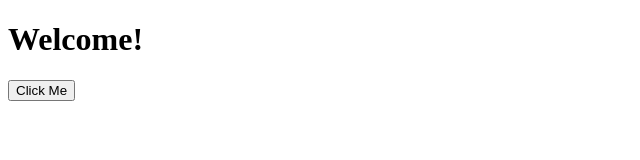
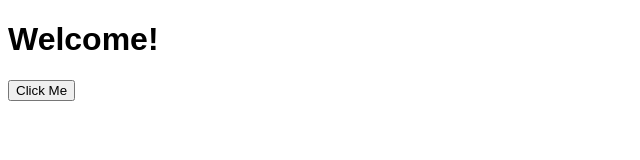
Before and after one commit to The1der4/the1der4.github.io, a plain HTML site: page index.html in a window 1280 px wide. Shown: the full height of the page, 0-640 px from the left. Drawn offline with Linux system fonts and the light colour scheme.

Commit message:
font add

```diff
--- a/index.html
+++ b/index.html
@@ -7,7 +7,7 @@
     <link rel="stylesheet" href = "style.css">
 </head>
 <body>
-    <h1 class="font-family:text">Welcome!</h1>
-    <button class="font-family:text">Click Me</button>
+    <h1 class="title">Welcome!</h1>
+    <button class="title">Click Me</button>
     <script src="index.js"></script>
 </body>
--- a/style.css
+++ b/style.css
@@ -1,4 +1,3 @@
-@font-face {
-    font-family:'text';
-    src: url(https://fonts.gstatic.com/s/grandstander/v4/ga6fawtA-GpSsTWrnNHPCSIMZhhKpFjyNZIQD4G5P3_ctw.woff2)
+.title{
+    font-family:fantasy;
 }
```
